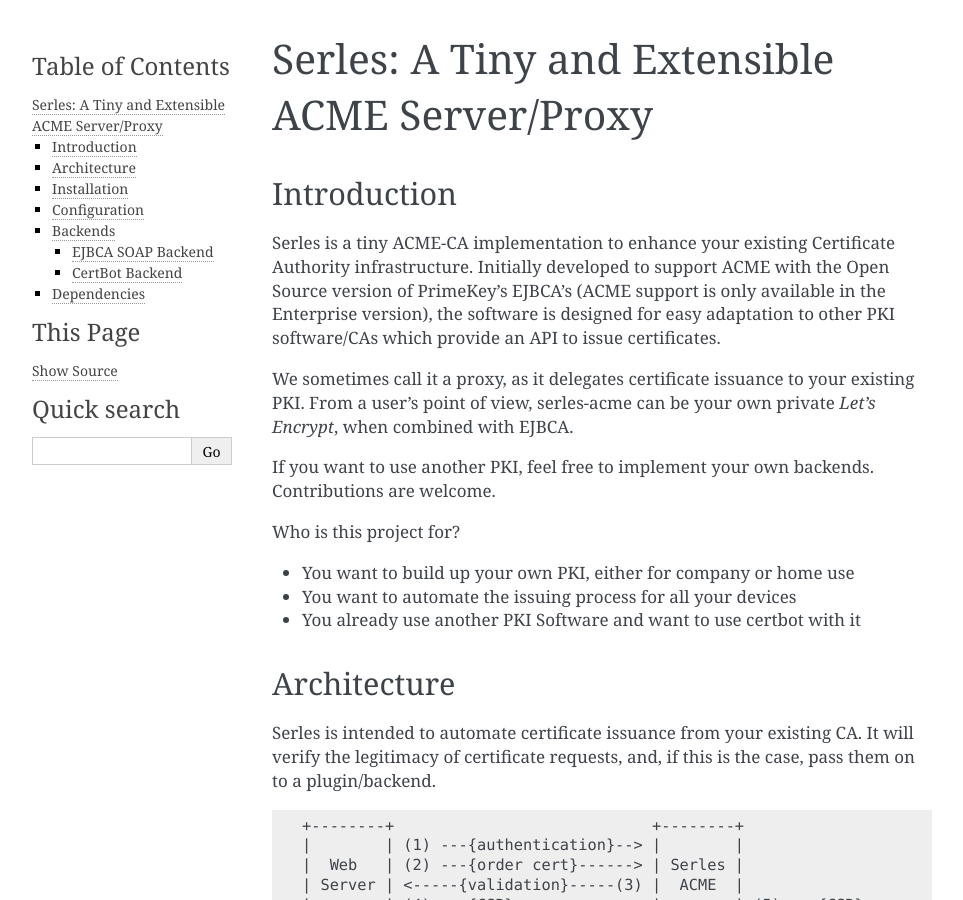
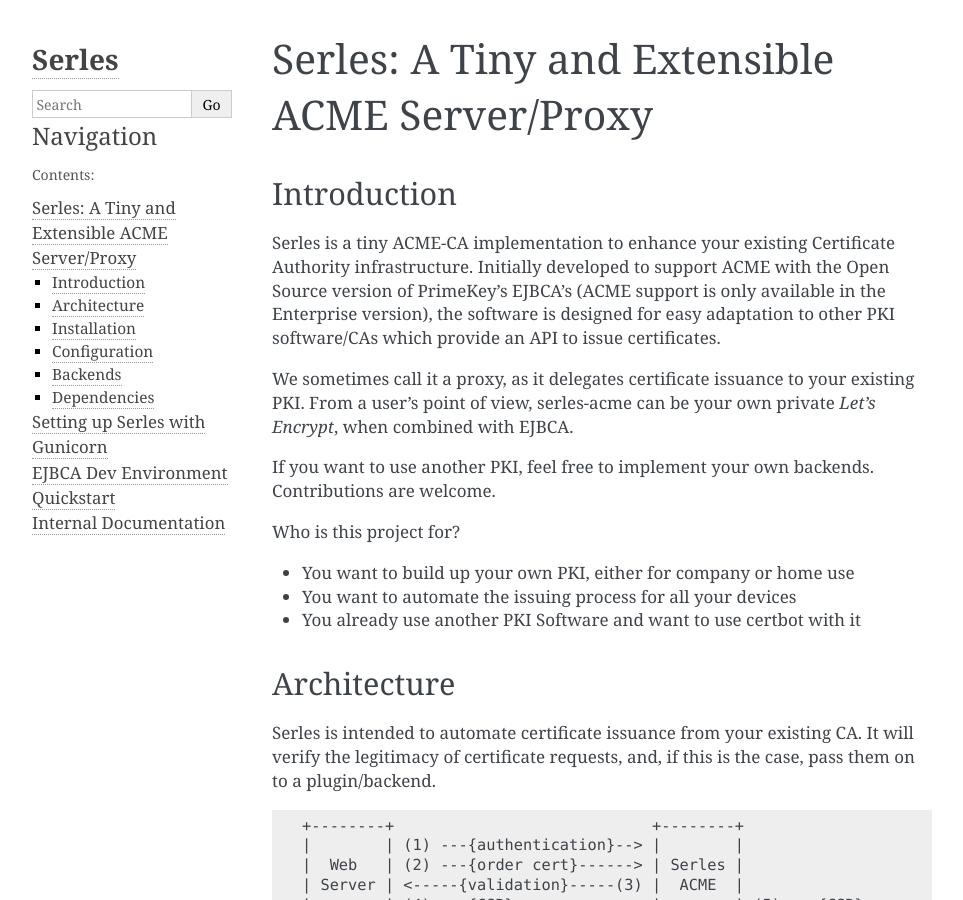
Before and after one commit to dvtirol/serles-acme, a Sphinx documentation site: the page built from docs/index.rst, in a window 1280 px wide and 900 px high. Shown: the whole window, without its empty margins (148-1111 px from the left). Built offline with Sphinx 7.4.7, drawn with Linux system fonts in a browser that asks for light colours.

Commit message:
add readthedocs.org config file and fix sidebar
note: we're abusing `master_doc`; this should be set to `index`, and the
ToC should be present there. but then the readme renders badly on
github. the downside is that the "logo link" (top left) goes to the
wrong page now.

```diff
--- a/docs/conf.py
+++ b/docs/conf.py
@@ -20,7 +20,7 @@
 
 # -- Project information -----------------------------------------------------
 
-project = "serles"
+project = "Serles"
 copyright = "2020, Daten-Verarbeitung-Tirol GmbH"
 author = "Daten-Verarbeitung-Tirol GmbH"
 
@@ -100,6 +100,13 @@
 # 'searchbox.html']``.
 #
 # html_sidebars = {}
+html_sidebars = {
+    '**': [
+        'about.html',
+        'searchfield.html',
+        'navigation.html',
+    ]
+}
 
 
 # -- Options for HTMLHelp output ---------------------------------------------
```
Also changed, not shown: docs/.readthedocs.yaml (added, +17 -0 lines).
